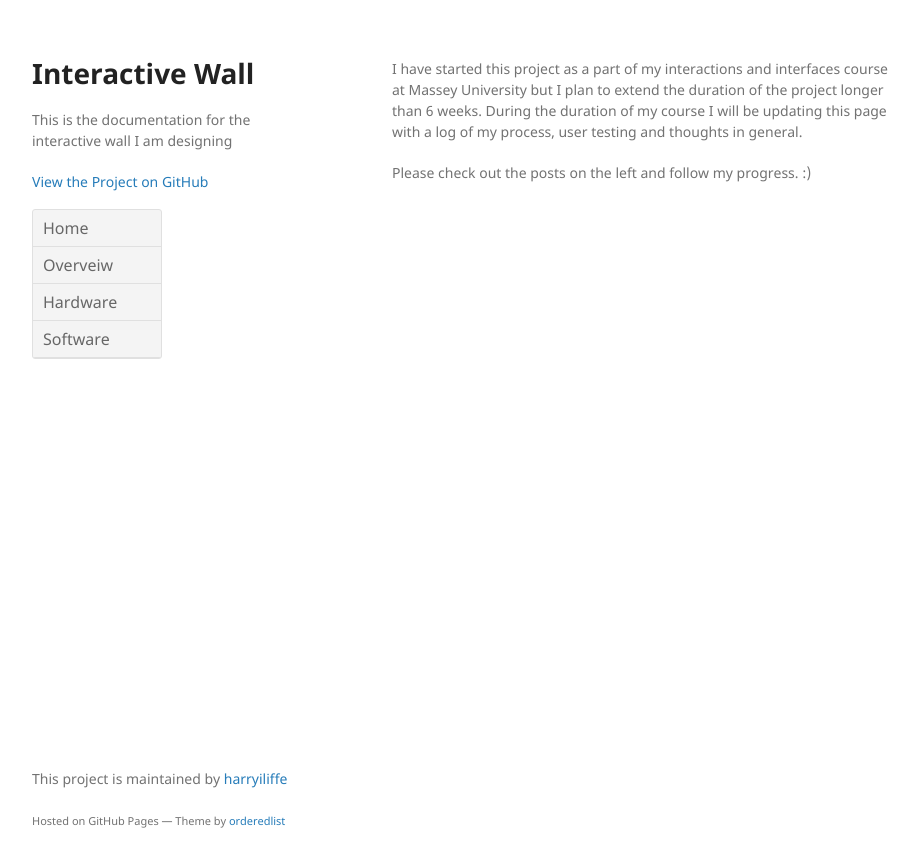
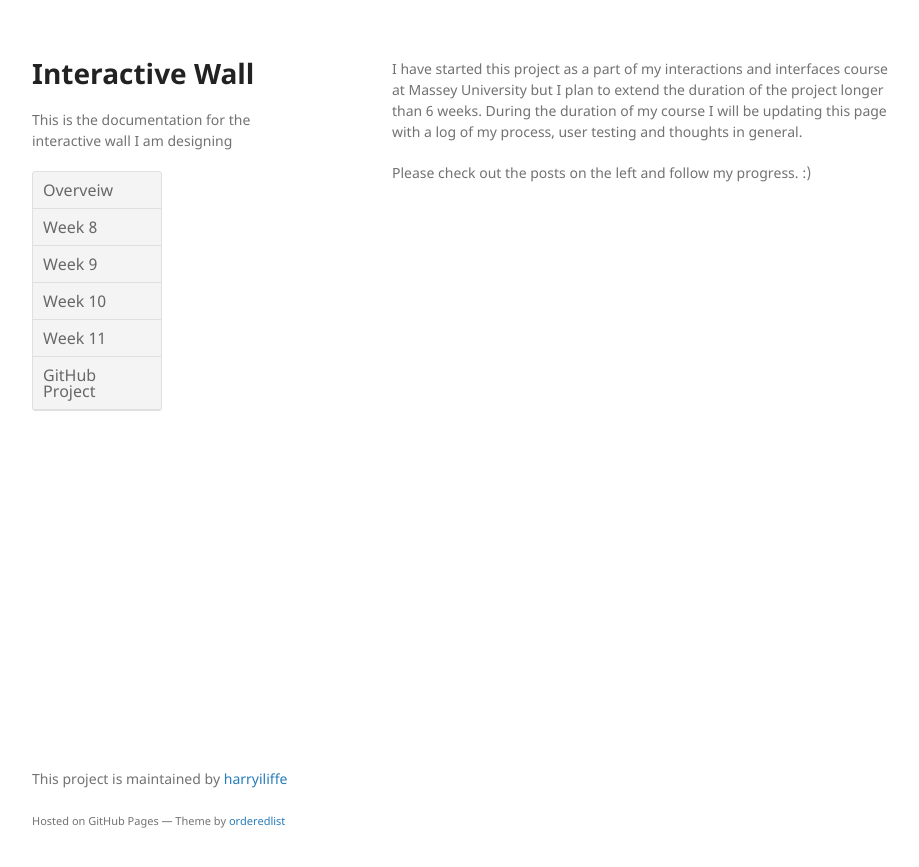
Before and after one commit to harryiliffe/interactive-design, a Jekyll site: the page built from docs/index.md, in a window 1280 px wide. Shown: the top 867 px of the page, without its empty margins (178-1097 px from the left). Built offline with Jekyll 4.4.1, drawn with Linux system fonts in a browser that asks for light colours.

Commit message:
Modified index and config for new catergories

```diff
--- a/docs/_config.yml
+++ b/docs/_config.yml
@@ -6,9 +6,10 @@ theme: jekyll-theme-minimal
 
 
 sections: [
-    ['overview', 'Overveiw'],
-    ['hardware', 'Hardware'],
-    ['software', 'Software'],
+    ['week8', 'Week 8'],
+    ['week9', 'Week 9'],
+    ['week10', 'Week 10'],
+    ['week11', 'Week 11'],
     # ['ref', 'Reference'],
     # ['dev', 'Developers'],
     # ['post', 'Posts']
--- a/docs/_includes/navigation.html
+++ b/docs/_includes/navigation.html
@@ -1,5 +1,5 @@
 <ul class="nav nav-list">
-    <li><a class="nav-home nav-header" href="{{ site.baseurl }}/">Home</a></li>
+    <li><a class="nav-home nav-header" href="{{ site.baseurl }}/">Overveiw</a></li>
     {% for section in site.sections %}
         {% assign attr = section[0] %}
         {% assign label = section[1] %}
@@ -17,6 +17,7 @@
           </div>
         </li>
     {% endfor %}
+    <li><a class="nav-home nav-header" href="{{ site.github.owner_url }}/">GitHub Project</a></li>
 <!-- List additional links. It is recommended to add a divider
     e.g. <li class="divider"></li> first to break up the content. -->
 </ul>
--- a/docs/_layouts/default.html
+++ b/docs/_layouts/default.html
@@ -18,21 +18,17 @@
         <h1>{{ site.title | default: site.github.repository_name }}</h1>
         <p>{{ site.description | default: site.github.project_tagline }}</p>
 
-        {% if site.github.is_project_page %}
-          <p class="view"><a href="{{ site.github.repository_url }}">View the Project on GitHub <small>{{ github_name }}</small></a></p>
-        {% endif %}
 
         <div id="navigation" class="col-sm-2">
             {% include navigation.html %}
         </div>
 
-        {% if site.github.is_user_page %}
-          <p class="view"><a href="{{ site.github.owner_url }}">View My GitHub Profile</a></p>
-        {% endif %}
 
       </header>
       <section>
-
+      {% if page.title %}
+      <h1>{{page.title}}</h1>
+      {% endif %}
       {{ content }}
 
       </section>
```
